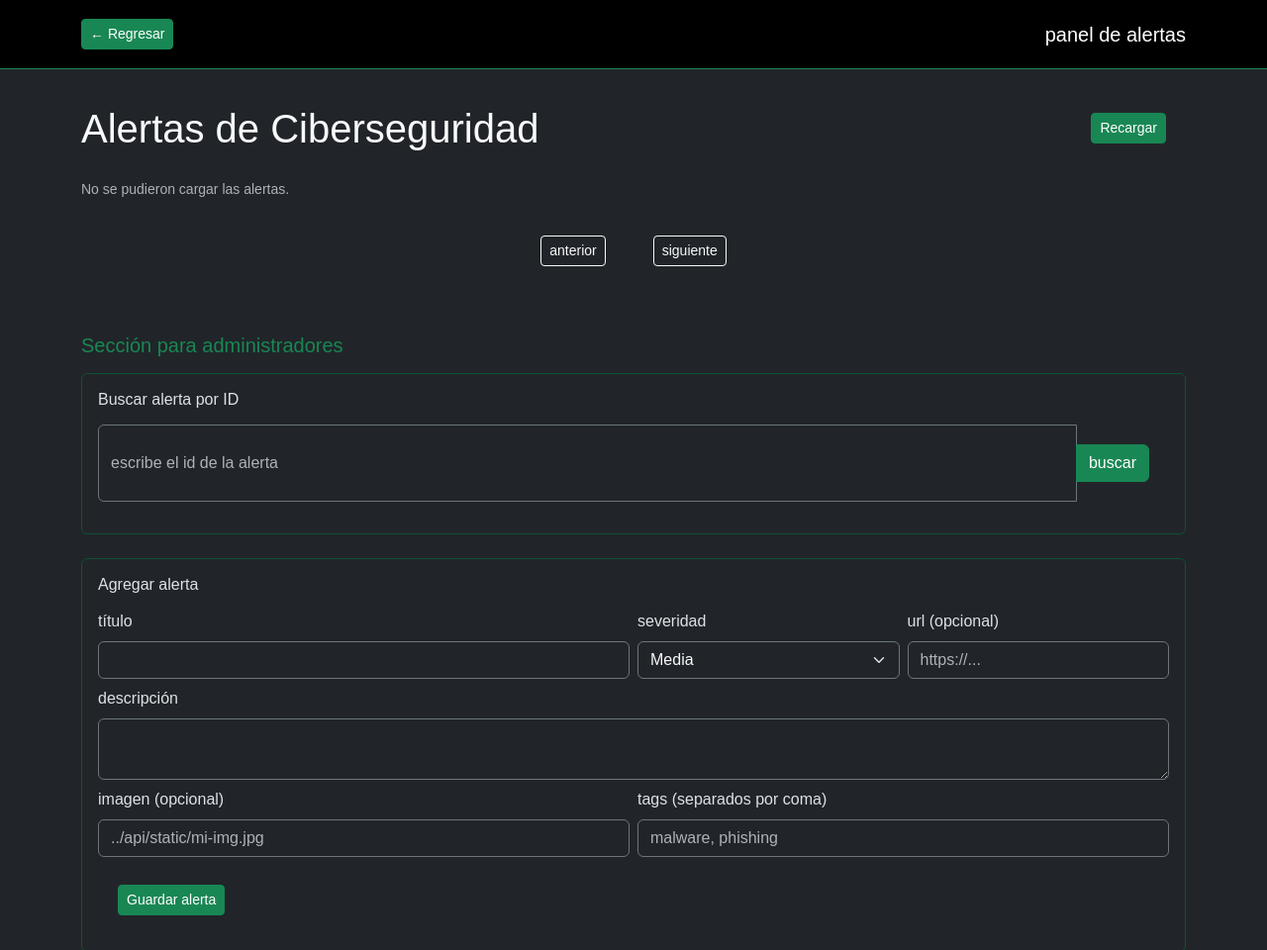
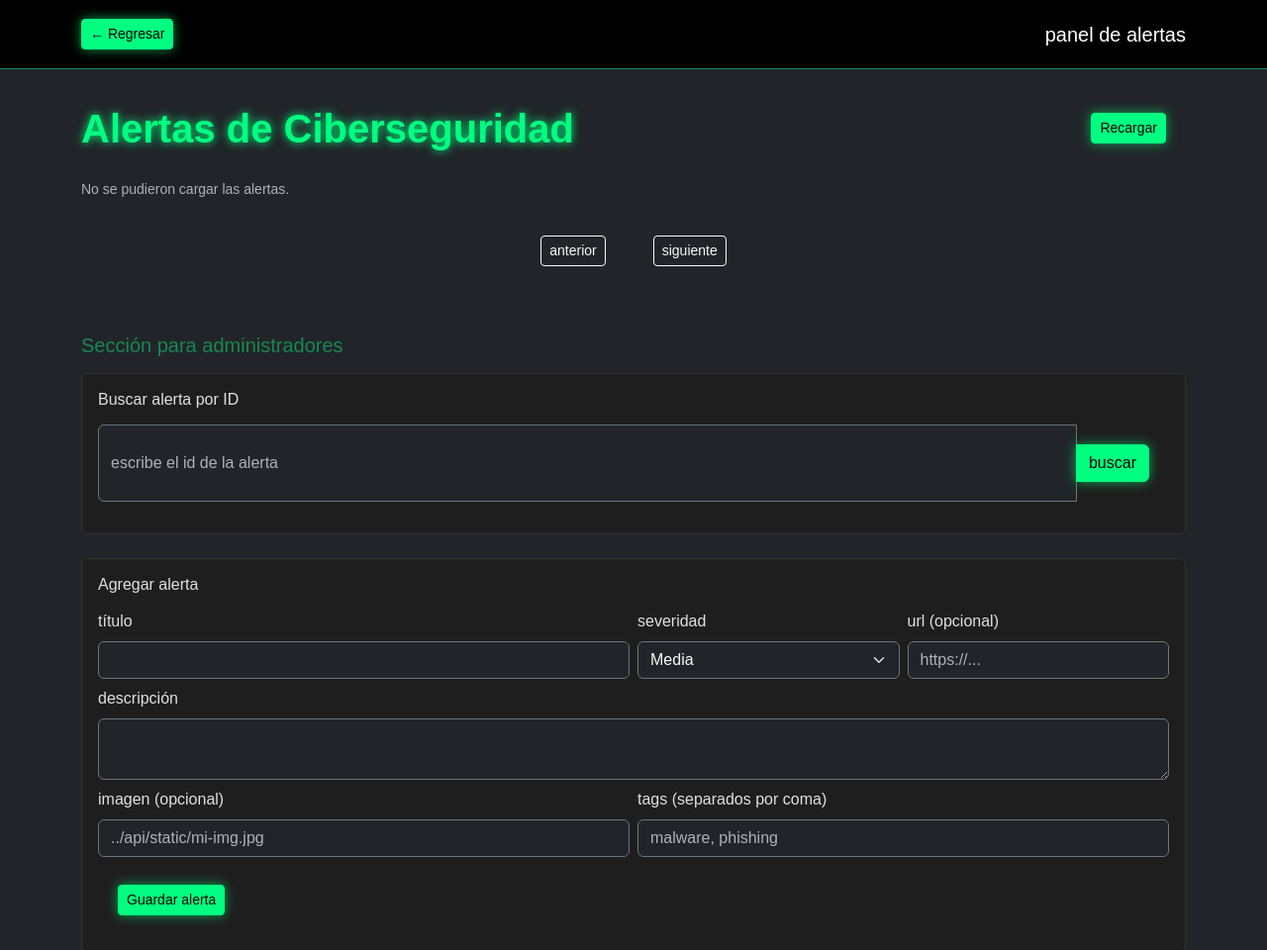
Before and after one commit to taniamg16/seguridad-informatica, a plain HTML site: page api/api.html in a window 1280 px wide. Shown: the top 960 px of the page at 99% size. Drawn offline with nearby package versions, Linux system fonts and the light colour scheme; no server answers.

Commit message:
agrego clases de css para api

```diff
--- a/css/classes.css
+++ b/css/classes.css
@@ -150,3 +150,31 @@ body.dark-theme .btn-fab {
     margin-left: 0;
   }
 }
+
+/* modo oscuro para las tarjetas */
+.card {
+  background-color: #1e1e1e !important;
+  color: #e0e0e0 !important;
+  border: 1px solid #333 !important;
+}
+
+.btn-success {
+  background-color: #00ff80 !important; /* verde neón */
+  border-color: #00ff80 !important;
+  color: #000 !important; /* texto oscuro para contraste */
+  font-weight: 500;
+  box-shadow: 0 0 12px rgba(0, 255, 128, 0.6); /* brillo neón */
+  transition: all 0.2s ease-in-out;
+}
+
+.btn-success:hover {
+  background-color: #00ffa0 !important; /* un poco más brillante al pasar el mouse */
+  border-color: #00ffa0 !important;
+  box-shadow: 0 0 18px rgba(0, 255, 160, 0.8);
+}
+
+.titulo-neon {
+  color: #00ff80 !important;
+  text-shadow: 0 0 10px #00ff80;
+  font-weight: 600;
+}
```
